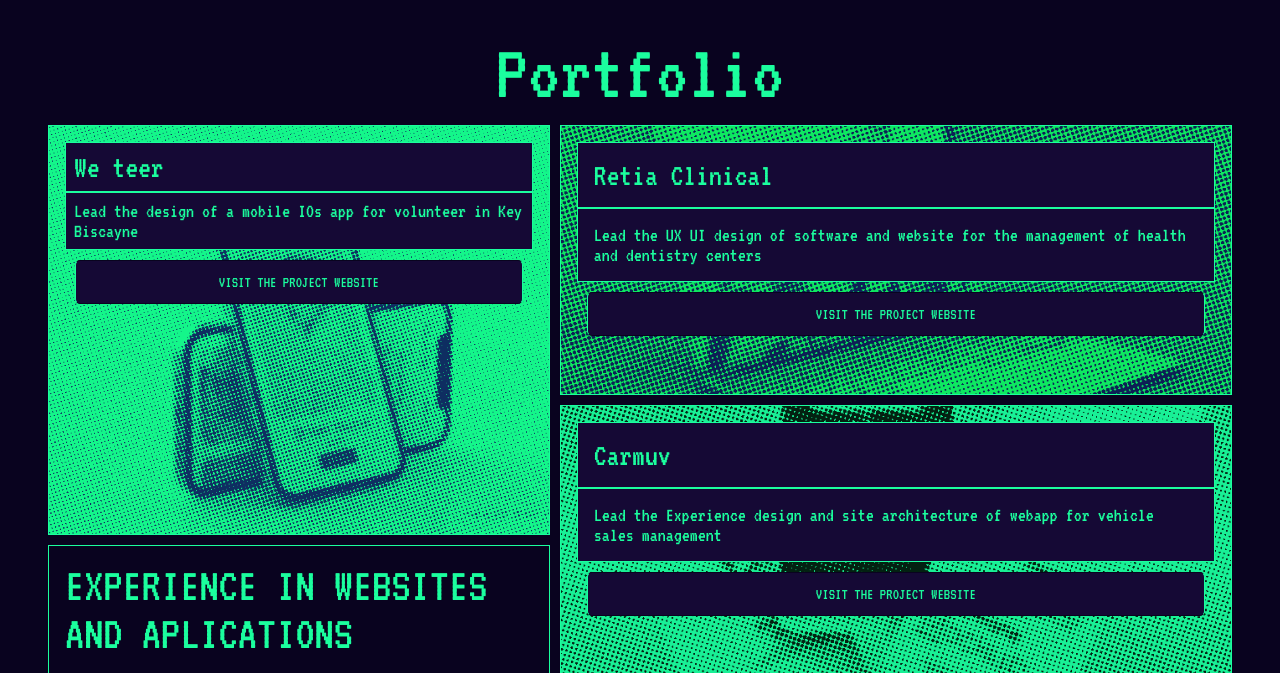
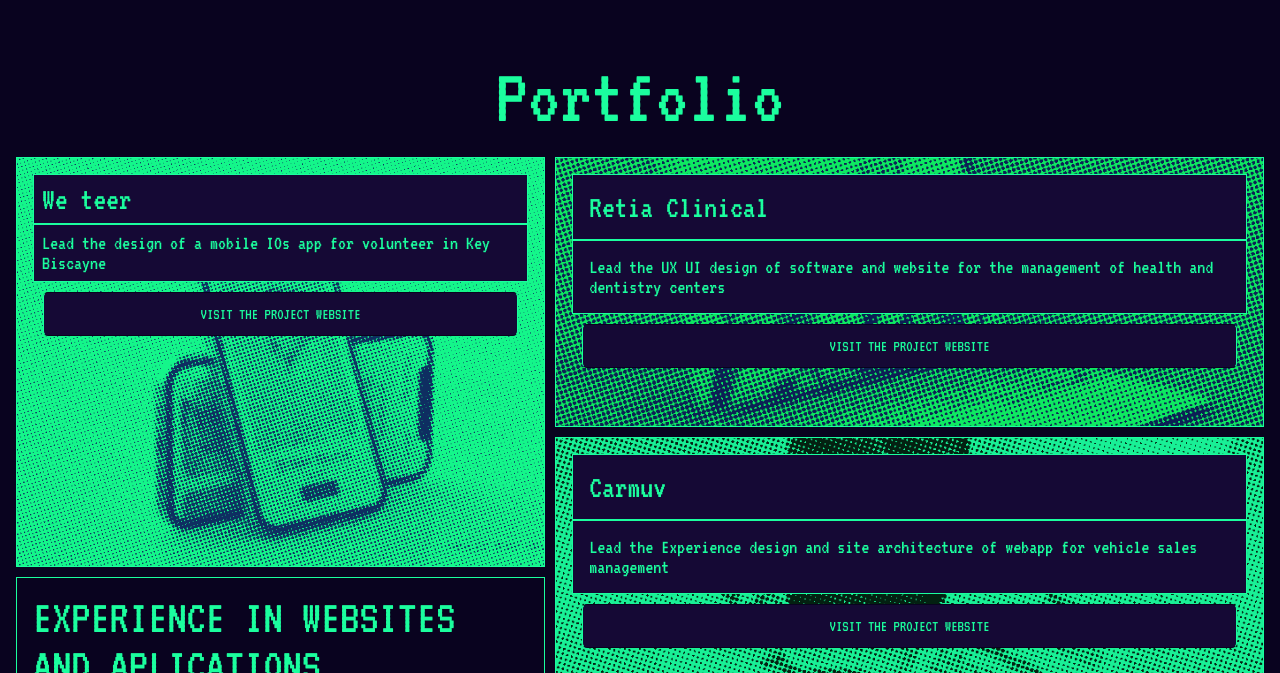
Before and after one commit to franSixto/coder-francisco-sixto, a plain HTML site: page pages/portfolio.html in a window 1280 px wide. Shown: the part 127-800 px from the top of the page. Drawn offline with Linux system fonts and the light colour scheme.

Commit message:
subo fix que vi en portfolio, dentro del plazo aún ;)

```diff
--- a/pages/portfolio.html
+++ b/pages/portfolio.html
@@ -47,9 +47,9 @@
         </div>
     </header>
 <article>
-    <section class="p-3">
-        <h1 class="text-center fade-e-1">Portfolio</h1>
-        <div class="containerPortfolio p-3">
+    <section class="p-2">
+        <h1 class="text-center fade-e-1 py-4">Portfolio</h1>
+        <div class="containerPortfolio">
             <div class="proyect1 p-2 border fade-e-1">
                 <h4 class="bg-secondary border p-1 fade-e-2">We teer</h4>
                 <p class="bg-secondary border p-1 fade-e-3">Lead the design of a mobile IOs app for volunteer in Key Biscayne</p>
```
Also changed, not shown: pages/historias.html (+1 -1 lines).
